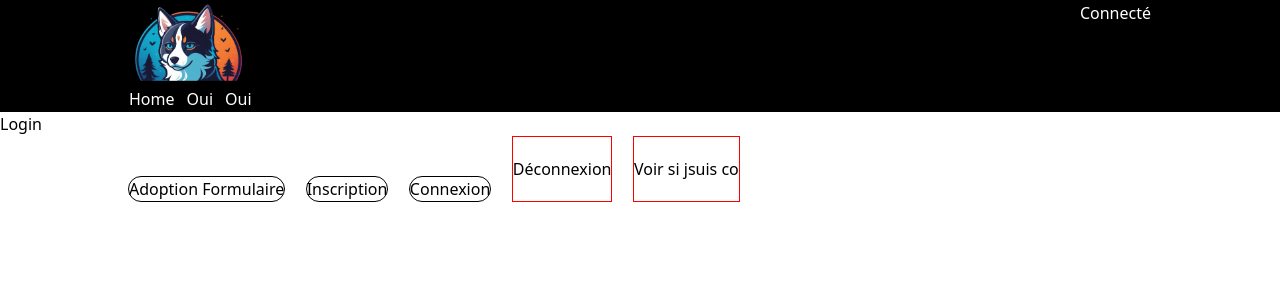
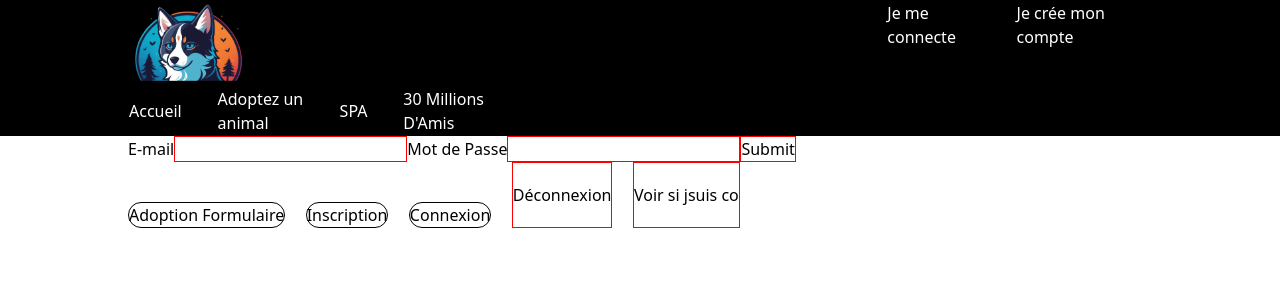
Before and after one commit to Myakii/NyLiv, a React (Vite) app in the folder Front-End/: page /connexion in a window 1280 px wide. Shown: the top 300 px of the page. Built offline with nearby package versions, Linux system fonts and the light colour scheme; no server answers.

Commit message:
add signup

```diff
--- a/Front-End/src/Auth.jsx
+++ b/Front-End/src/Auth.jsx
@@ -1,8 +1,12 @@
 import { onAuthStateChanged } from 'firebase/auth';
-import React, { createContext, useState, useEffect } from 'react'
+import React, { createContext, useState, useEffect, useContext } from 'react'
 import { auth } from './FirebaseConfig.jsx';
 
 export const authContext = createContext("auth");
+
+export const useAuth = () => {
+    return useContext(authContext);
+  };
 
 export default function Auth({children}) {
     const [authent, setAuthent] = useState("");
--- a/Front-End/src/components/Header.jsx
+++ b/Front-End/src/components/Header.jsx
@@ -1,21 +1,25 @@
 import React, { useEffect, useState } from 'react';
 import {Link} from 'react-router-dom';
 import './Header.css';
-import { getAuth } from 'firebase/auth';
+import { authContext, useAuth } from '../Auth';
 
 export default function Navbar() {
 
-    const auth = getAuth();
+    const auth = useAuth(authContext);
+
+    const [user, setUser] = useState({});
 
     const [isLoggedIn, setIsLoggedIn] = useState(false);
 
     useEffect(() => {
 
-        if ( auth.currentUser ) {
+        if ( auth ) {
             setIsLoggedIn(true);
+            setUser(auth);
+            console.log("Oui")
         }
 
-    }), [];
+    }), [auth];
 
 
   return (
@@ -28,25 +32,32 @@ export default function Navbar() {
 
                 <li className='nav-item'>
 
-                    <Link to="/">Home</Link>
+                    <Link to="/">Accueil</Link>
 
                 </li>
 
                 <li className='nav-item'>
 
-                    <Link to="/">Oui</Link>
+                    <Link to="/">Adoptez un animal</Link>
 
                 </li>
 
                 <li className='nav-item'>
 
-                    <Link to="/">Oui</Link>
+                    <Link to="/">SPA</Link>
 
                 </li>
+
+                <li className='nav-item'>
+
+                    <Link to="/">30 Millions D'Amis</Link>
+
+                </li>
+
             </ul>
         </nav>
 
-        {isLoggedIn?
+        {isLoggedIn == false ?
 
             (<nav className='navbar-right flex flex-row'>
 
@@ -77,7 +88,7 @@ export default function Navbar() {
 
                         <li className='nav-item'>
 
-                            <p>Connecté</p>
+                            <p>{user.email}</p>
 
                         </li>
 
--- /dev/null
+++ b/Front-End/src/css/Home.css
@@ -0,0 +1,10 @@
+.banner_image {
+
+    border: 1px red solid;
+    height: 40dvh;
+    background-image: url(../assets/depositphotos_249333248-stock-photo-cat-and-dog-and-guinea.jpg);
+    background-size:contain;
+    background-repeat: no-repeat;
+    background-position: center;
+
+}
--- a/Front-End/src/dev_tool/FunctionNavigation.jsx
+++ b/Front-End/src/dev_tool/FunctionNavigation.jsx
@@ -2,21 +2,26 @@ import React from 'react'
 import { Link, useNavigate } from 'react-router-dom'
 import './test.css'
 import { getAuth, signOut } from 'firebase/auth'
+import { authContext, useAuth } from '../Auth';
 
 export default function FunctionNavigation() {
 
-  const auth = getAuth();
+  const auth = useAuth(authContext);
+  const navigate = useNavigate();
 
-  const handleSignOut = async () => {
+  const authDeconnect = getAuth();
+
+  const handleSignOut = () => {
 
     try {
 
-      await signOut(auth);
+      signOut(authDeconnect);
+      navigate('/');
 
 
     } catch (error) {
 
-      console.log("Error déconnexion : ", error );
+      console.log(error);
 
     }
 
@@ -24,9 +29,9 @@ export default function FunctionNavigation() {
   }
 
   const checkIfConnected = () => {
+    const user_information = auth;
 
-    console.log(auth.currentUser);
-
+    console.log(user_information.email)
 
   };
 
@@ -40,8 +45,6 @@ export default function FunctionNavigation() {
       <button onClick={handleSignOut}>Déconnexion</button>
       <button onClick={checkIfConnected}>Voir si jsuis co</button>
 
-
-
     </div>
   )
 }
--- a/Front-End/src/pages/Home.jsx
+++ b/Front-End/src/pages/Home.jsx
@@ -1,11 +1,13 @@
 import React from 'react'
+import '../css/Home.css'
 
 export default function Home() {
   return (
     <div className='Home'>
 
-        <h1>Hello World !</h1>
+      <div className='banner_image w-full'>
 
+      </div>
 
     </div>
   )
--- a/Front-End/src/pages/Login.jsx
+++ b/Front-End/src/pages/Login.jsx
@@ -1,7 +1,60 @@
-import React from 'react'
+import React, { useState } from 'react'
+import { getAuth, signInWithEmailAndPassword } from "firebase/auth";
+import { useNavigate } from 'react-router-dom';
 
 export default function Login() {
+
+  const [email, setEmail] = useState("");
+  const [password, setPassword] = useState("");
+  const navigate = useNavigate("");
+  const auth = getAuth();
+
+  const handleEmail = (e) => {
+
+    setEmail(e.target.value);
+
+  }
+
+  const handlePassword = (e) => {
+
+    setPassword(e.target.value);
+
+  }
+
+  const register = (e) => {
+
+    e.preventDefault();
+
+    signInWithEmailAndPassword(auth, email, password)
+      .then((userCredential) => {
+        // Signed in
+        const user = userCredential.user;
+        navigate('/');
+
+      })
+      .catch((error) => {
+        const errorCode = error.code;
+        const errorMessage = error.message;
+      });
+
+  }
+
+
+
   return (
-    <div>Login</div>
+    <div className='login centered-div'>
+
+      <form>
+        <label htmlFor='email' >E-mail</label>
+        <input type='email' name='email' onChange={handleEmail} />
+
+        <label htmlFor='password'>Mot de Passe</label>
+        <input type='password' name='password' onChange={handlePassword} />
+
+        <input type='submit' name='submit' onClick={register} />
+
+      </form>
+
+    </div>
   )
 }
--- a/Front-End/src/pages/SignUp.jsx
+++ b/Front-End/src/pages/SignUp.jsx
@@ -63,8 +63,12 @@ export default function SignUp() {
 
     };
 
+    useEffect(() => {
+
+    });
+
   return (
-    <div className='sign-up'>
+    <div className='sign-up centered-div'>
       <form>
         {/* <label htmlFor='firstname'>Prenom</label>
         <input type='text' name='firstname' onChange={handleFirstName} />
```
Also changed, not shown: Front-End/src/components/Footer.jsx (added, +14 -0 lines), Front-End/src/assets/depositphotos_249333248-stock-photo-cat-and-dog-and-guinea.jpg (added).
